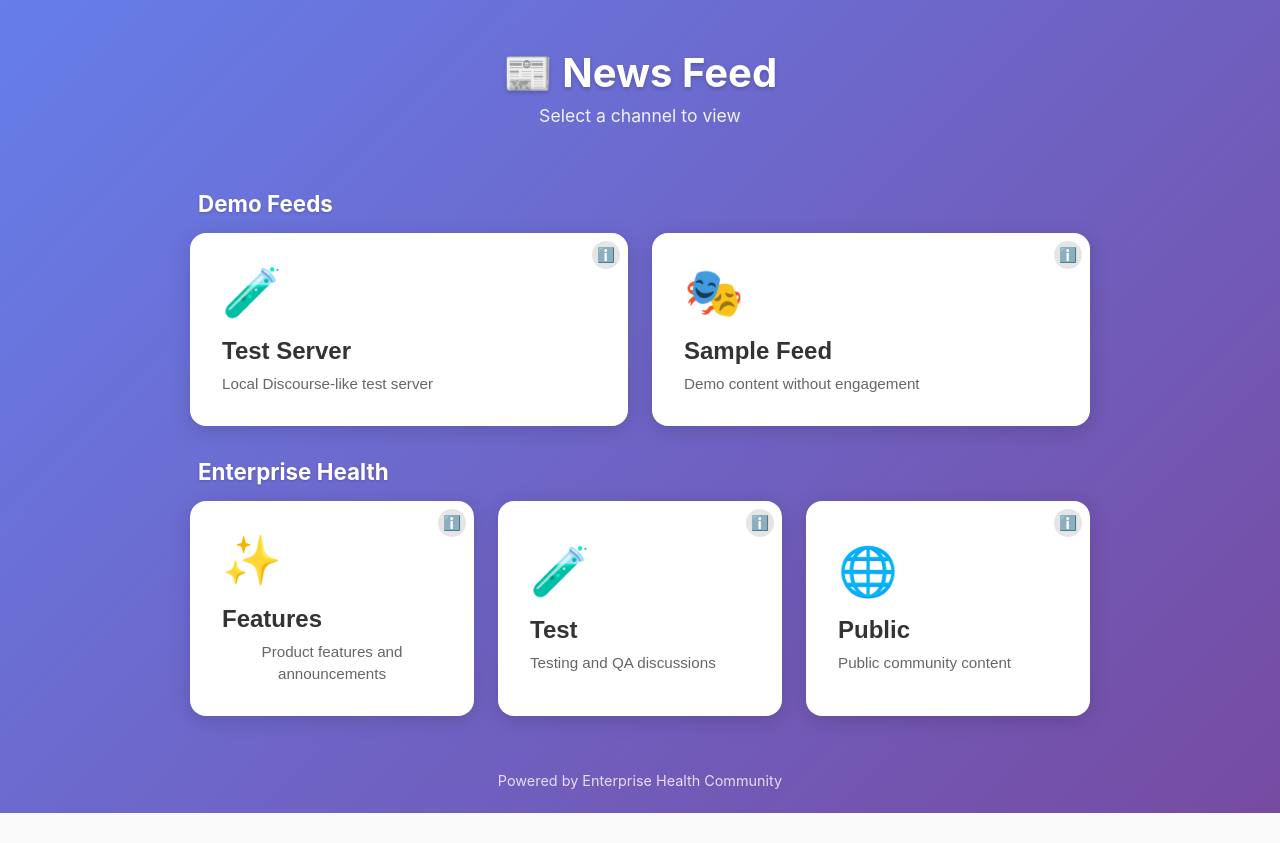
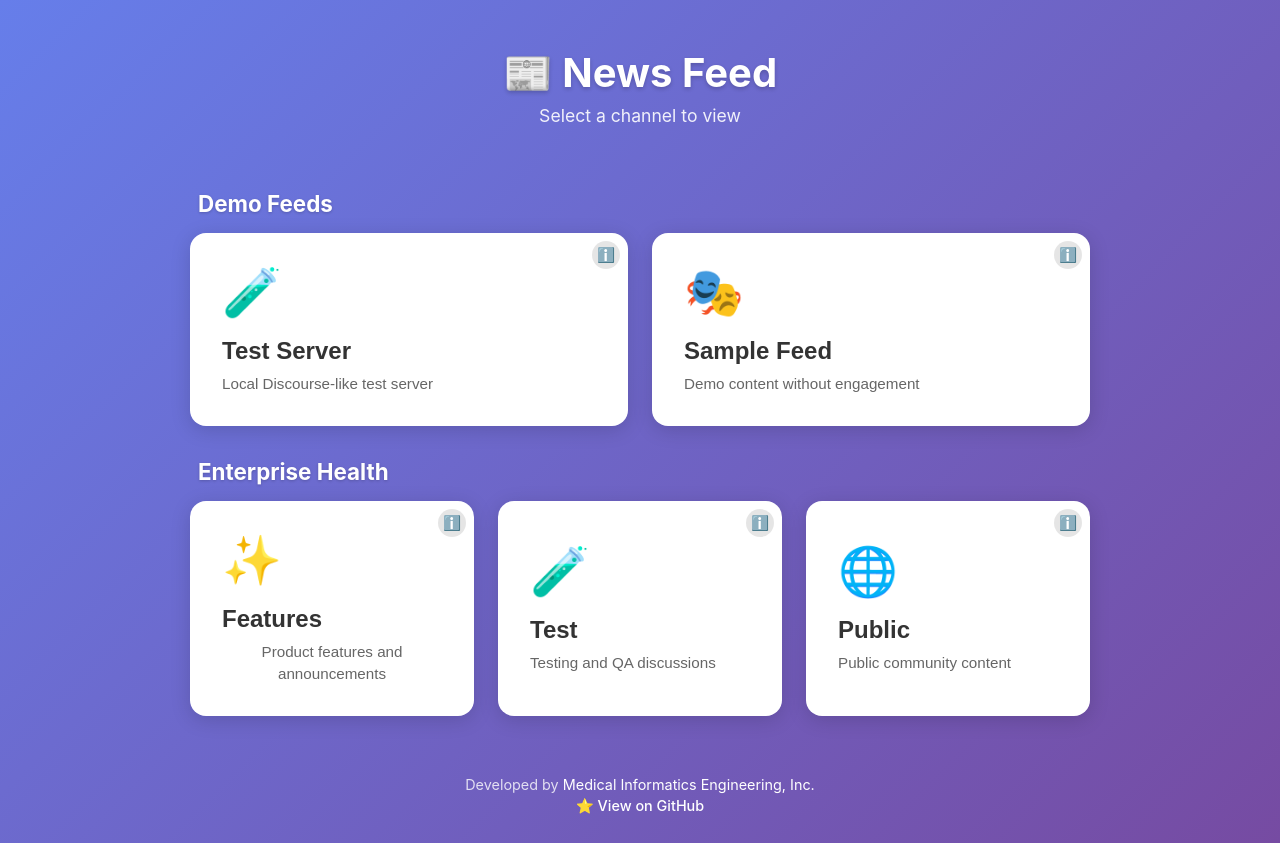
Before and after one commit to mieweb/news-widget, a React (Vite) app in the folder news-widget/: page / in a window 1280 px wide. Before the commit the page ends 813 px from the top, so only its background shows below. Built offline with nearby package versions, Linux system fonts and the light colour scheme.

Commit message:
feat: enhance landing footer with developer and GitHub links

```diff
--- a/news-widget/src/components/LandingPage.css
+++ b/news-widget/src/components/LandingPage.css
@@ -172,7 +172,25 @@
 }
 
 .landing-footer p {
-  margin: 0;
+  margin: 0.25rem 0;
+}
+
+.landing-footer a {
+  color: white;
+  text-decoration: none;
+  transition: opacity 0.2s;
+}
+
+.landing-footer a:hover {
+  opacity: 0.8;
+  text-decoration: underline;
+}
+
+.landing-footer .github-link {
+  display: inline-flex;
+  align-items: center;
+  gap: 0.25rem;
+  font-weight: 500;
 }
 
 /* Mobile adjustments */
--- a/news-widget/src/components/LandingPage.tsx
+++ b/news-widget/src/components/LandingPage.tsx
@@ -66,7 +66,22 @@ export function LandingPage({ onSelectFeed }: LandingPageProps) {
       </main>
 
       <footer className="landing-footer">
-        <p>Powered by Enterprise Health Community</p>
+        <p>
+          Developed by{' '}
+          <a href="https://www.mieweb.com" target="_blank" rel="noopener noreferrer">
+            Medical Informatics Engineering, Inc.
+          </a>
+        </p>
+        <p>
+          <a
+            href="https://github.com/mieweb/news-widget"
+            target="_blank"
+            rel="noopener noreferrer"
+            className="github-link"
+          >
+            ⭐ View on GitHub
+          </a>
+        </p>
       </footer>
     </div>
   );
```
